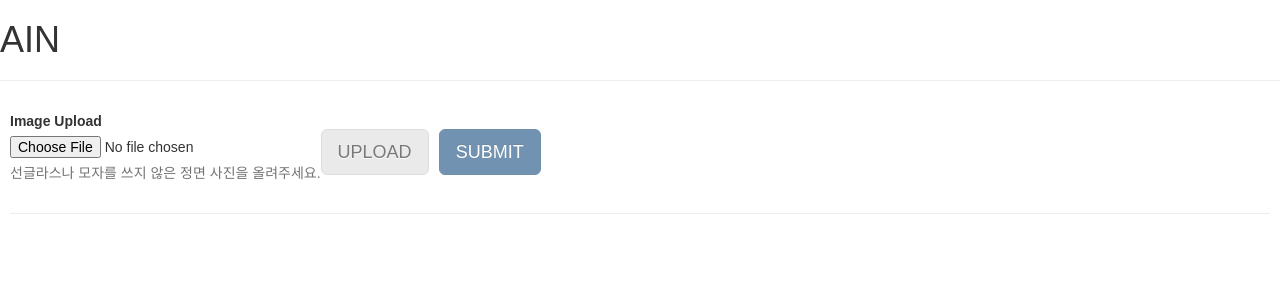
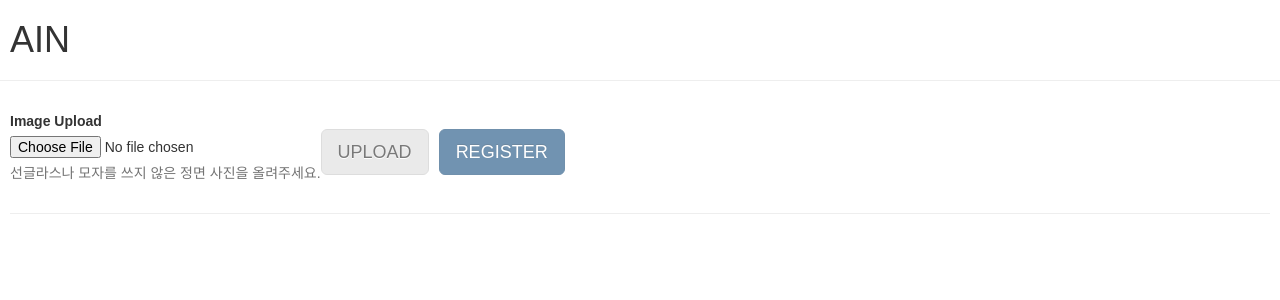
Before and after one commit to SunhoY/ain-web, a React app: page /uploadImage in a window 1280 px wide. Shown: the top 300 px of the page. Built offline with nearby package versions, Linux system fonts and the light colour scheme.

Commit message:
rename upload module with register

```diff
--- a/src/App.js
+++ b/src/App.js
@@ -1,17 +1,24 @@
 import React from 'react';
 import {BrowserRouter as Router, Route} from 'react-router-dom';
 import Login from './component/login/login';
-import Upload from "./component/upload/upload";
+import Register from "./component/register/register";
 import Survey from "./component/survey/survey";
+
+const styles = {
+    appTitle: {
+        marginLeft: 10
+    }
+};
 
 const App = () => (
     <Router>
         <div>
-            <h1>AIN</h1>
+            <h1 style={styles.appTitle}>AIN</h1>
+
             <hr/>
 
             <Route exact path="/" component={Login} />
-            <Route path="/uploadImage" component={Upload} />
+            <Route path="/uploadImage" component={Register} />
             <Route path="/survey" component={Survey} />
         </div>
     </Router>
--- a/src/component/upload/upload-view.js
+++ b/src/component/register/register-view.js
@@ -1,7 +1,7 @@
 import React, {Component} from 'react';
 import PropTypes from 'prop-types';
 
-export default class UploadView extends Component {
+export default class RegisterView extends Component {
     constructor(props) {
         super(props);
     }
@@ -18,7 +18,7 @@ export default class UploadView extends Component {
                     <button className="btn btn-default btn-lg" style={styles.button} disabled={!this.props.uploadEnabled}
                             onClick={this.props.onUploadClick}>UPLOAD</button>
                     <button className="btn btn-primary btn-lg" style={styles.button} disabled={!this.props.submitEnabled}
-                            onClick={this.props.onSubmitClick}>SUBMIT</button>
+                            onClick={this.props.onSubmitClick}>REGISTER</button>
                     <hr/>
                 </form>
                 <img src={this.props.previewUrl} className="img-rounded" style={styles.preview}></img>
@@ -27,7 +27,7 @@ export default class UploadView extends Component {
     }
 }
 
-UploadView.propTypes = {
+RegisterView.propTypes = {
     uploadEnabled: PropTypes.bool,
     submitEnabled: PropTypes.bool,
     onUploadClick: PropTypes.func,
--- a/src/component/upload/upload.js
+++ b/src/component/register/register.js
@@ -1,8 +1,8 @@
 import React, {Component} from 'react';
-import UploadView from "./upload-view";
+import RegisterView from "./register-view";
 import 'whatwg-fetch';
 
-export default class Upload extends Component {
+export default class Register extends Component {
     constructor(props) {
         super(props);
 
@@ -88,7 +88,7 @@ export default class Upload extends Component {
 
     render() {
         return (
-            <UploadView
+            <RegisterView
                 previewUrl={this.state.previewUrl}
                 onImageChange={this.onImageChange}
                 onUploadClick={this.onUploadClick}
```
Also changed, not shown: spec/component/register/register-view-spec.js (renamed from spec/component/upload/upload-view-spec.js, +17 -17 lines).
